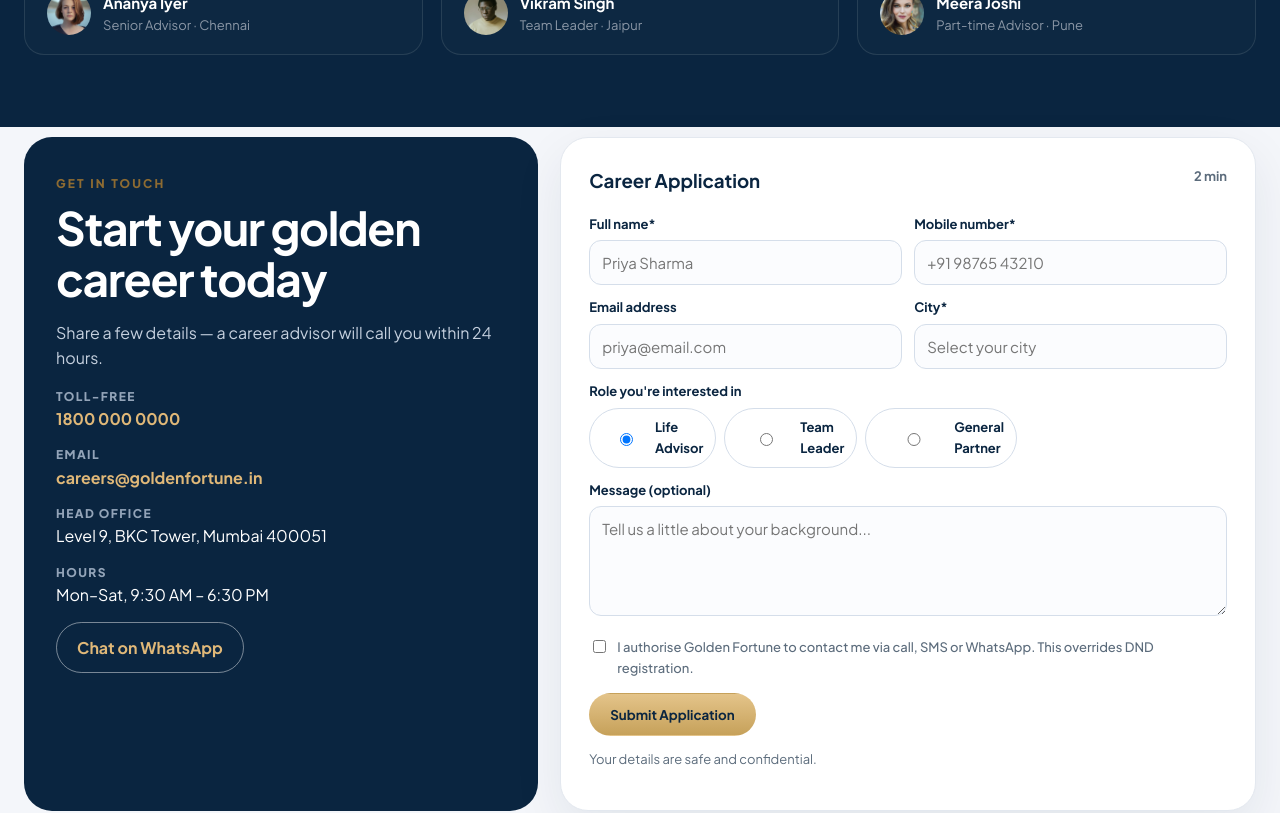
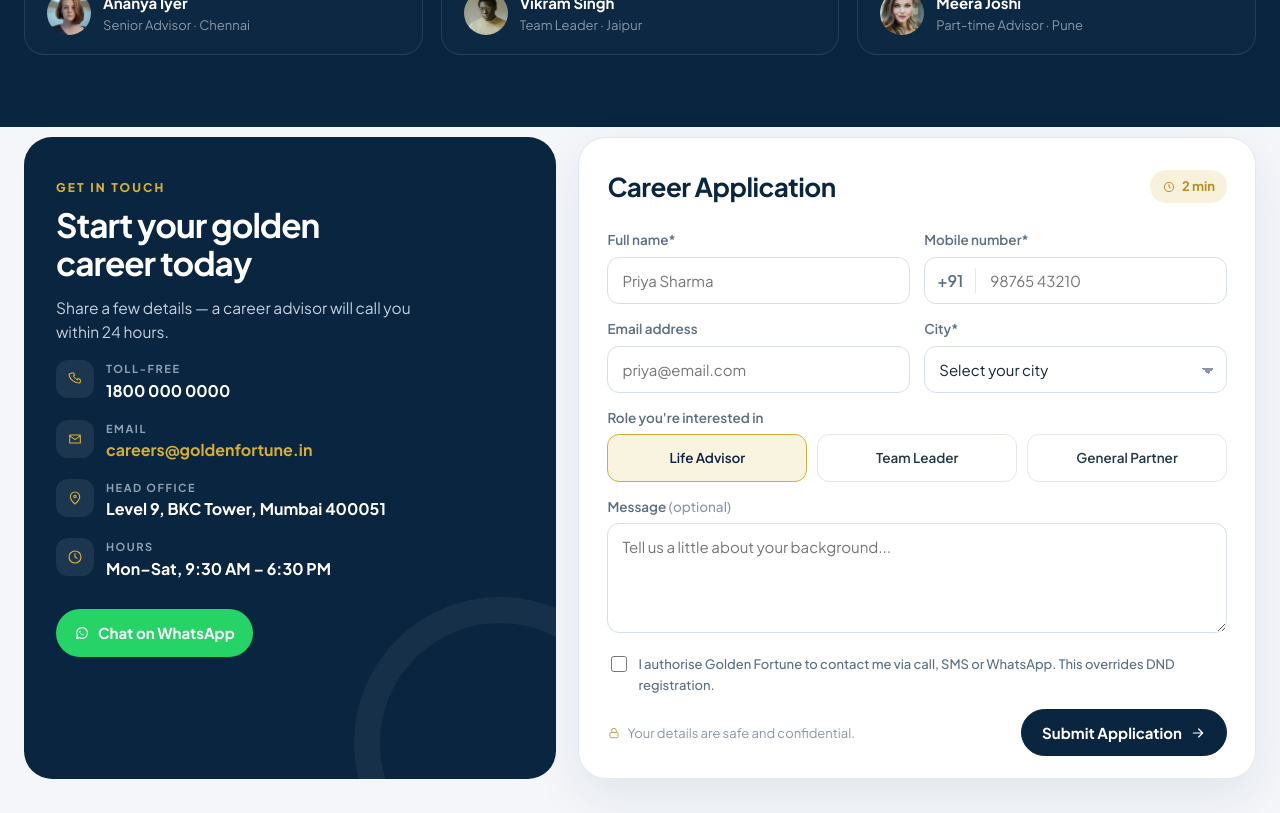
Before and after one commit to graminjagaran/mlm-demo, a Next.js app: page / in a window 1280 px wide. Shown: the part 3740-4553 px from the top of the page. Built offline with nearby package versions, Linux system fonts and the light colour scheme.

Commit message:
Match the contact form to the client layout.
The navy panel now has contact icons and a green WhatsApp button. The application form uses a city menu, role pills, and a navy submit button.

Co-authored-by: graminjagaran <graminjagaran@users.noreply.github.com>

```diff
--- a/app/globals.css
+++ b/app/globals.css
@@ -527,55 +527,96 @@ h1 { font-size: clamp(40px, 5vw, 64px); line-height: 1.05; letter-spacing: -0.03
 .who b { display: block; color: #fff; font-size: 15px; }
 .who span { display: block; color: #8b97a6; font-size: 13px; }
 
-.contact-grid, .split { display: grid; grid-template-columns: .85fr 1.15fr; gap: 22px; align-items: start; }
+.contact-grid, .split { display: grid; grid-template-columns: .88fr 1.12fr; gap: 22px; align-items: stretch; }
 .contact-panel {
-  background: var(--navy);
+  position: relative; overflow: hidden;
+  background: #0a2540;
   color: white;
   border-radius: 28px;
-  padding: 32px;
-  min-height: 100%;
+  padding: 36px 32px 32px;
 }
-.contact-panel h2 { color: white; }
-.contact-panel p { color: #c5d0de; }
-.contact-panel a { color: var(--gold-2); font-weight: 700; }
-.info-line { margin: 14px 0; }
-.info-line span { display: block; font-size: 12px; letter-spacing: .12em; color: #93a4b8; font-weight: 800; }
+.contact-panel::after {
+  content: "";
+  position: absolute; right: -90px; bottom: -110px;
+  width: 240px; height: 240px; border-radius: 50%;
+  border: 26px solid rgba(255,255,255,.05);
+  pointer-events: none;
+}
+.contact-panel .eyebrow { color: #d4af37; }
+.contact-panel h2 { color: white; font-size: clamp(32px, 2.6vw, 40px); line-height: 1.12; max-width: 340px; margin-top: 8px; }
+.contact-panel > p { color: #c5d0de; font-size: 15.5px; line-height: 1.55; max-width: 380px; }
+.info-line { position: relative; z-index: 1; display: flex; gap: 12px; align-items: flex-start; margin: 16px 0; }
+.info-line i {
+  width: 38px; height: 38px; border-radius: 12px; flex: none;
+  background: rgba(255,255,255,.08); color: #d4af37;
+  display: grid; place-items: center;
+}
+.info-line span { display: block; font-size: 11px; letter-spacing: .14em; color: #8ea0b3; font-weight: 700; }
+.info-line a, .info-line b { color: #fff; font-weight: 700; font-size: 16px; }
+.info-line a.mail { color: #d4af37; }
+.wa-btn {
+  position: relative; z-index: 1;
+  display: inline-flex; align-items: center; gap: 8px;
+  margin-top: 12px; background: #25d366; color: #fff;
+  border-radius: 999px; padding: 12px 18px; font-weight: 700; font-size: 15px;
+}
 .form {
   background: white;
   border-radius: 28px;
-  padding: 28px;
+  padding: 28px 28px 22px;
   border: 1px solid var(--line);
   box-shadow: var(--shadow);
 }
-.form h3 { margin: 0 0 6px; color: var(--navy); }
-.time { float: right; color: var(--muted); font-size: 13px; font-weight: 700; }
-.grid-2 { display: grid; grid-template-columns: 1fr 1fr; gap: 12px; }
+.form-head { display: flex; align-items: center; justify-content: space-between; gap: 12px; margin-bottom: 8px; }
+.form h3 { margin: 0; color: #0a2540; font-size: 26px; letter-spacing: -0.02em; }
+.time {
+  display: inline-flex; align-items: center; gap: 6px;
+  background: #f8f1dc; color: #b48f22;
+  border-radius: 999px; padding: 6px 12px;
+  font-size: 13px; font-weight: 700;
+}
+.grid-2 { display: grid; grid-template-columns: 1fr 1fr; gap: 14px; }
 label { display: block; font-size: 13px; font-weight: 700; color: var(--navy); margin: 12px 0 6px; }
+.form label { display: block; font-size: 13.5px; font-weight: 600; color: #5c6e80; margin: 14px 0 6px; }
+.form label .opt { color: #8b97a6; font-weight: 500; }
 input, select, textarea {
   width: 100%;
-  border: 1px solid #d5deea;
-  background: #fbfcfe;
+  border: 1px solid #d7e0ea;
+  background: #fff;
   border-radius: 12px;
-  padding: 12px 12px;
+  padding: 13px 14px;
   font-size: 15px;
   color: var(--ink);
 }
+select { appearance: none; background-image: linear-gradient(45deg, transparent 50%, #8b97a6 50%), linear-gradient(135deg, #8b97a6 50%, transparent 50%); background-position: calc(100% - 18px) 55%, calc(100% - 12px) 55%; background-size: 6px 6px, 6px 6px; background-repeat: no-repeat; }
 textarea { min-height: 110px; resize: vertical; }
-.roles-pick { display: flex; gap: 8px; flex-wrap: wrap; }
+.phone-field { display: flex; align-items: center; border: 1px solid #d7e0ea; border-radius: 12px; background: #fff; }
+.phone-field span { padding: 0 12px; color: #5c6e80; font-weight: 600; border-right: 1px solid #e3eaf1; }
+.phone-field input { border: 0; border-radius: 0; background: transparent; }
+.roles-pick { display: flex; gap: 10px; }
 .roles-pick label {
-  border: 1px solid #d5deea;
-  border-radius: 999px;
-  padding: 8px 12px;
+  position: relative;
+  flex: 1; justify-content: center;
+  border: 1.5px solid #e3e8ef;
+  border-radius: 12px;
+  padding: 12px 8px;
   margin: 0;
   display: flex;
-  gap: 6px;
   align-items: center;
   background: white;
+  color: #24384c;
+  font-weight: 600;
+  cursor: pointer;
 }
-.consent { display: flex; gap: 8px; align-items: flex-start; font-size: 13px; color: var(--muted); font-weight: 500; margin: 14px 0; }
-.consent input { width: auto; margin-top: 3px; }
+.roles-pick label.on { border-color: #d4af37; background: #f8f4e0; color: #0a2540; }
+.roles-pick input { position: absolute; opacity: 0; width: 1px; height: 1px; }
+.form .consent { display: flex; gap: 8px; align-items: flex-start; font-size: 13px; color: #5c6e80; font-weight: 500; margin: 14px 0; }
+.consent input { width: 16px; height: 16px; margin-top: 2px; flex: none; padding: 0; }
 .hp { position: absolute; left: -9999px; height: 0; overflow: hidden; }
-.form-note { color: var(--muted); font-size: 13px; }
+.form-foot { display: flex; align-items: center; justify-content: space-between; gap: 16px; margin-top: 6px; }
+.form-note { display: flex; align-items: center; gap: 6px; margin: 0; color: #8b97a6; font-size: 13px; }
+.form-note svg { color: #c4a15a; flex: none; }
+.form-foot .btn { background: #0a2540; color: #fff; border-color: #0a2540; padding: 13px 20px; font-size: 15px; }
 .form-error { background: #fff1f0; color: #9f2d2d; border-radius: 10px; padding: 10px 12px; }
 .form-ok { background: #f4fbf6; border: 1px solid #d7eedd; border-radius: 16px; padding: 18px; }
 .form-ok b { color: var(--navy); font-size: 18px; }
@@ -655,6 +696,8 @@ th { font-size: 13px; color: var(--muted); }
 }
 @media (max-width: 640px) {
   .actions, .cards-4, .facts, .grid-2, .metrics, .statbar, .footer-grid { grid-template-columns: 1fr; }
+  .roles-pick { flex-wrap: wrap; }
+  .form-foot { align-items: flex-start; }
   .statbar div { border-right: 0; border-bottom: 1px solid #e6ecf2; }
   .wrap { width: min(var(--max), calc(100% - 32px)); }
   .hero { padding-top: 32px; }
--- a/app/page.tsx
+++ b/app/page.tsx
@@ -1,5 +1,6 @@
 import Link from "next/link";
 import { Hero } from "@/components/Hero";
+import { ContactPanel } from "@/components/ContactPanel";
 import { InquiryForm } from "@/components/InquiryForm";
 import { insurers, roles, site } from "@/lib/site";
 
@@ -213,16 +214,7 @@ export default function HomePage() {
 
       <section className="section" id="contact" style={{ paddingTop: 10 }}>
         <div className="wrap contact-grid">
-          <div className="contact-panel">
-            <div className="eyebrow">GET IN TOUCH</div>
-            <h2>Start your golden career today</h2>
-            <p>Share a few details — a career advisor will call you within 24 hours.</p>
-            <div className="info-line"><span>TOLL-FREE</span><a href={site.phoneHref}>{site.phoneDisplay}</a></div>
-            <div className="info-line"><span>EMAIL</span><a href={`mailto:${site.email}`}>{site.email}</a></div>
-            <div className="info-line"><span>HEAD OFFICE</span>{site.address}</div>
-            <div className="info-line"><span>HOURS</span>{site.hours}</div>
-            <a className="btn btn-line" href={site.whatsapp}>Chat on WhatsApp</a>
-          </div>
+          <ContactPanel kicker="GET IN TOUCH" title={<>Start your golden<br />career today</>} showWhatsapp />
           <InquiryForm source="home" />
         </div>
       </section>
--- /dev/null
+++ b/components/ContactPanel.tsx
@@ -0,0 +1,47 @@
+import type { ReactNode } from "react";
+import { site } from "@/lib/site";
+
+function Icon({ d }: { d: string }) {
+  return (
+    <i aria-hidden="true">
+      <svg width="16" height="16" viewBox="0 0 24 24" fill="none">
+        <path d={d} stroke="currentColor" strokeWidth="1.7" strokeLinecap="round" strokeLinejoin="round" />
+      </svg>
+    </i>
+  );
+}
+
+export function ContactPanel({ kicker, title, showWhatsapp = false }: { kicker: string; title: ReactNode; showWhatsapp?: boolean }) {
+  return (
+    <div className="contact-panel">
+      <div className="eyebrow">{kicker}</div>
+      <h2>{title}</h2>
+      <p>Share a few details — a career advisor will call you within 24 hours.</p>
+      <div className="info-line">
+        <Icon d="M7 3h3l1.4 3.2-1.8 1.1a12 12 0 0 0 5.9 5.9l1.1-1.8L20 13v3a2 2 0 0 1-2 2A16 16 0 0 1 3 6a2 2 0 0 1 2-2z" />
+        <div><span>TOLL-FREE</span><a href={site.phoneHref}>{site.phoneDisplay}</a></div>
+      </div>
+      <div className="info-line">
+        <Icon d="M4 6h16v12H4zM4 7l8 6 8-6" />
+        <div><span>EMAIL</span><a className="mail" href={`mailto:${site.email}`}>{site.email}</a></div>
+      </div>
+      <div className="info-line">
+        <Icon d="M12 21s7-6.2 7-11a7 7 0 1 0-14 0c0 4.8 7 11 7 11zM12 11.5a1.8 1.8 0 1 0 0-3.6 1.8 1.8 0 0 0 0 3.6z" />
+        <div><span>HEAD OFFICE</span><b>{site.address}</b></div>
+      </div>
+      <div className="info-line">
+        <Icon d="M12 7v5l3 2M12 21a9 9 0 1 0 0-18 9 9 0 0 0 0 18z" />
+        <div><span>HOURS</span><b>{site.hours}</b></div>
+      </div>
+      {showWhatsapp ? (
+        <a className="wa-btn" href={site.whatsapp}>
+          <svg width="16" height="16" viewBox="0 0 24 24" fill="none" aria-hidden="true">
+            <path d="M12 4a8 8 0 0 0-6.9 12L4 20l4.2-1.1A8 8 0 1 0 12 4z" stroke="currentColor" strokeWidth="1.7" />
+            <path d="M9 10.2c.3 2 2 3.6 3.8 4l1-1.2.8.5c.3.2.3.6 0 .8-.7.6-1.6.8-2.4.5-2-.7-3.6-2.3-4.2-4.3-.3-.8.1-1.6.8-2.1.2-.2.6-.1.8.1l.6 1.1c.1.2 0 .4-.2.6z" fill="currentColor" />
+          </svg>
+          Chat on WhatsApp
+        </a>
+      ) : null}
+    </div>
+  );
+}
--- a/components/InquiryForm.tsx
+++ b/components/InquiryForm.tsx
@@ -1,7 +1,7 @@
 "use client";
 
 import { FormEvent, useState } from "react";
-import { roles } from "@/lib/site";
+import { cities, roles } from "@/lib/site";
 
 const started = Date.now();
 
@@ -60,8 +60,13 @@ export function InquiryForm({ source }: { source: string }) {
 
   return (
     <form className="form" onSubmit={onSubmit}>
-      <span className="time">2 min</span>
-      <h3>Career Application</h3>
+      <div className="form-head">
+        <h3>Career Application</h3>
+        <span className="time">
+          <svg width="14" height="14" viewBox="0 0 24 24" fill="none" aria-hidden="true"><circle cx="12" cy="12" r="8" stroke="currentColor" strokeWidth="1.7" /><path d="M12 8v4l2.5 1.5" stroke="currentColor" strokeWidth="1.7" strokeLinecap="round" /></svg>
+          2 min
+        </span>
+      </div>
       <div className="grid-2">
         <div>
           <label htmlFor="fullName">Full name*</label>
@@ -69,7 +74,10 @@ export function InquiryForm({ source }: { source: string }) {
         </div>
         <div>
           <label htmlFor="mobile">Mobile number*</label>
-          <input id="mobile" name="mobile" required inputMode="tel" maxLength={16} placeholder="+91 98765 43210" autoComplete="tel" />
+          <div className="phone-field">
+            <span>+91</span>
+            <input id="mobile" name="mobile" required inputMode="tel" maxLength={16} placeholder="98765 43210" autoComplete="tel" />
+          </div>
         </div>
       </div>
       <div className="grid-2">
@@ -79,19 +87,22 @@ export function InquiryForm({ source }: { source: string }) {
         </div>
         <div>
           <label htmlFor="city">City*</label>
-          <input id="city" name="city" required maxLength={60} placeholder="Select your city" autoComplete="address-level2" />
+          <select id="city" name="city" required defaultValue="">
+            <option value="" disabled>Select your city</option>
+            {cities.map((city) => <option key={city} value={city}>{city}</option>)}
+          </select>
         </div>
       </div>
       <label>Role you&apos;re interested in</label>
       <div className="roles-pick">
         {roles.map((item) => (
-          <label key={item.formValue}>
+          <label key={item.formValue} className={role === item.formValue ? "on" : ""}>
             <input type="radio" name="rolePick" checked={role === item.formValue} onChange={() => setRole(item.formValue)} />
             {item.formValue}
           </label>
         ))}
       </div>
-      <label htmlFor="message">Message (optional)</label>
+      <label htmlFor="message">Message <span className="opt">(optional)</span></label>
       <textarea id="message" name="message" maxLength={1000} placeholder="Tell us a little about your background..." />
       <label className="hp" aria-hidden="true">
         Company website
@@ -102,8 +113,13 @@ export function InquiryForm({ source }: { source: string }) {
         <span>I authorise Golden Fortune to contact me via call, SMS or WhatsApp. This overrides DND registration.</span>
       </label>
       {error ? <p className="form-error">{error}</p> : null}
-      <button className="btn btn-gold" type="submit" disabled={pending}>{pending ? "Sending..." : "Submit Application"}</button>
-      <p className="form-note">Your details are safe and confidential.</p>
+      <div className="form-foot">
+        <p className="form-note">
+          <svg width="14" height="14" viewBox="0 0 24 24" fill="none" aria-hidden="true"><rect x="5" y="11" width="14" height="9" rx="2" stroke="currentColor" strokeWidth="1.7" /><path d="M8 11V8a4 4 0 0 1 8 0v3" stroke="currentColor" strokeWidth="1.7" /></svg>
+          Your details are safe and confidential.
+        </p>
+        <button className="btn" type="submit" disabled={pending}>{pending ? "Sending..." : "Submit Application"} <svg width="16" height="16" viewBox="0 0 24 24" fill="none" aria-hidden="true"><path d="M5 12h14M13 6l6 6-6 6" stroke="currentColor" strokeWidth="1.8" strokeLinecap="round" strokeLinejoin="round" /></svg></button>
+      </div>
     </form>
   );
 }
```
Also changed, not shown: app/contact/page.tsx (+2 -10 lines).
